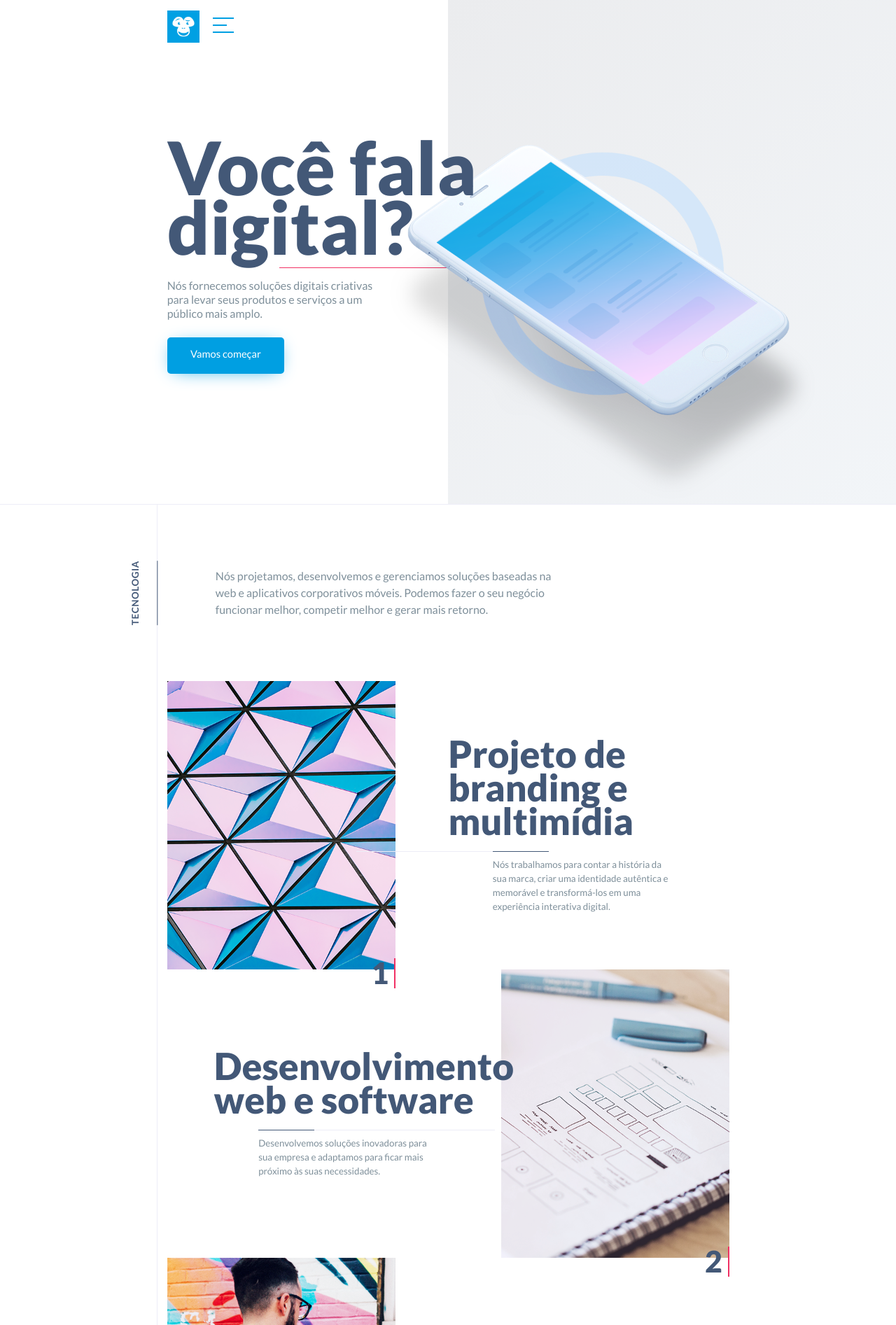
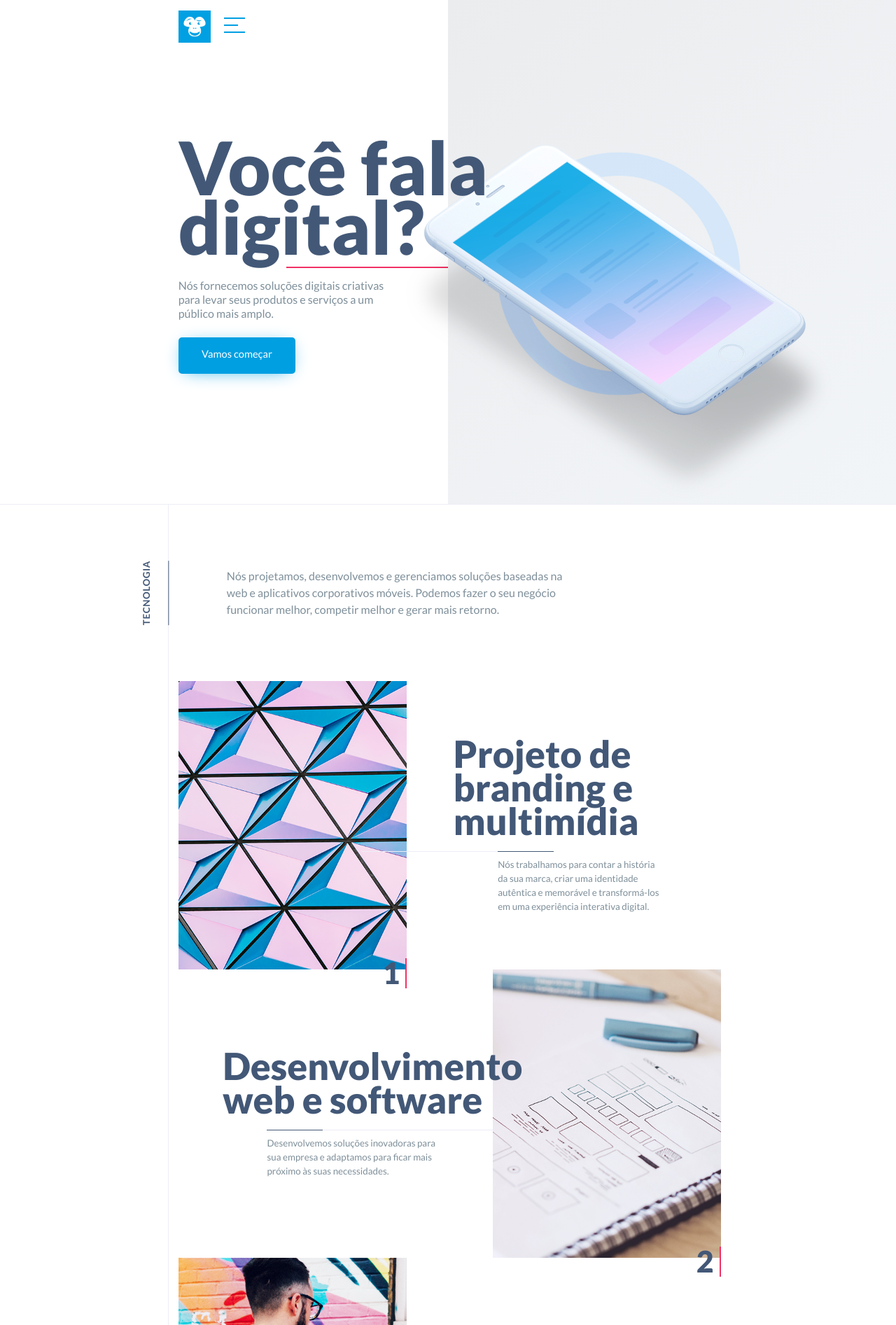
Before and after one commit to samuellevy/nokengo2018-front, a PHP site: page / in a window 1280 px wide. Shown: the top 1893 px of the page at 70% size. Run offline with PHP 8.4, Linux system fonts and the light colour scheme; style sheets or scripts are compiled from the project's sources.

Commit message:
wrapper ajuste width ok

```diff
--- a/source/scss/style.scss
+++ b/source/scss/style.scss
@@ -133,7 +133,7 @@ section{
 
 .wrapper{
 	height: 100%;
-	width: 65vw;
+	width: 62.5vw;
 	margin: 0 auto;
 	position: relative;
 }
@@ -334,7 +334,7 @@ section{
       align-items: center;
       position: relative;
 			img{
-				transform: translate(get-vw(-125px), get-vw(150px));
+				transform: translate(get-vw(-90px), get-vw(150px));
 				width: get-vw(912px);
         height: get-vw(759px);
         position: absolute;
```
